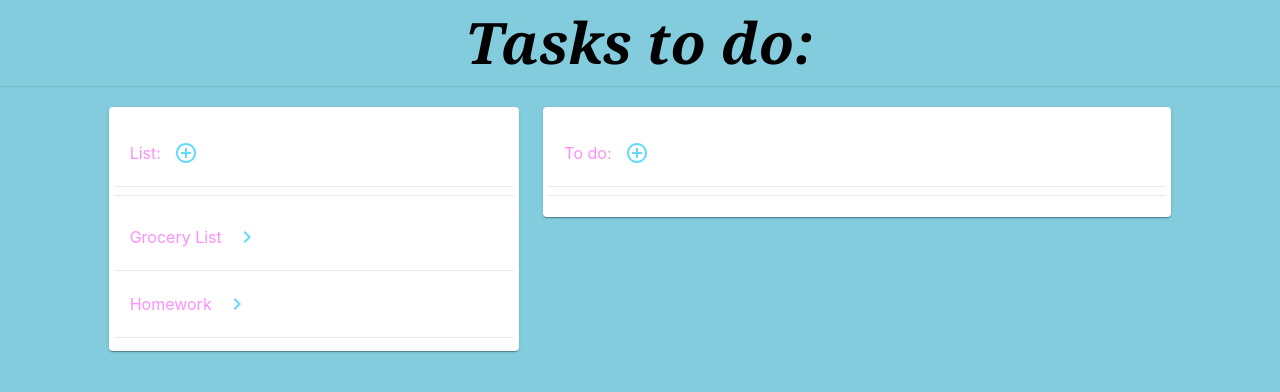
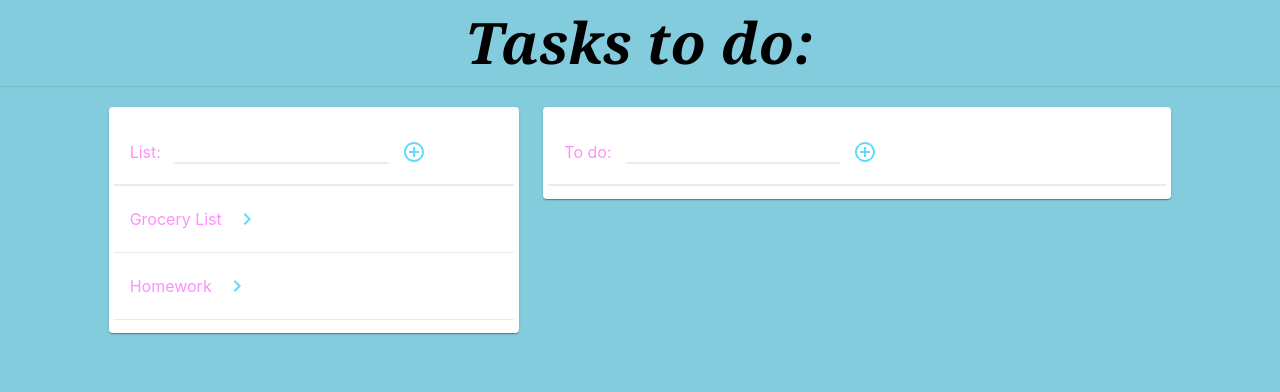
Before and after one commit to GaussNajera245/to-do-list, a React (Create React App) app: page / in a window 1280 px wide. Shown: the top 392 px of the page. Built offline with nearby package versions, Linux system fonts and the light colour scheme.

Commit message:
almost done, the state is missing

```diff
--- a/src/components/Box.jsx
+++ b/src/components/Box.jsx
@@ -1,51 +1,94 @@
 import React from 'react';
-import { makeStyles } from '@material-ui/core/styles';
-import {Grid,Divider,List, Hidden,Checkbox,ListItem,ListItemIcon} from '@material-ui/core';
+import { withStyles } from '@material-ui/core/styles';
+import { Grid, Paper, List, Hidden, } from '@material-ui/core';
 import todos from './Todos'
 import ListTile from './ListTile';
-import Card from './Card'
+import CardHeader from './CardHeader'
 
+const useStyles = () => ({
+    paper: {
+        padding: '5px',
+        textAlign: 'center',
+        color: "#FF8FFF",
+        maxHeight: "69vh",
+        overflow: 'auto'
+    },
+    margin: {
+        margin: 1,
+    },
+
+});
 class Box extends React.Component {
 
-    constructor(props){
+    constructor(props) {
         super(props);
         let tiles = todos.map(
-                i => <ListTile title={i.title} key={i.title} id={i.title}  getName={this.getItemsFromList} />
+            i => <ListTile title={i.title} key={i.title} id={i.title} getName={this.getItemsFromList} />
         );
         this.addingListTiles = this.addingListTiles.bind(this);
         this.addingChores = this.addingChores.bind(this);
+        this.updateToDoInput = this.updateToDoInput.bind(this);
+        this.updateListInput = this.updateListInput.bind(this);
         this.state = {
             tiles: tiles,
             items: [],
+            inputList: "",
+            inputDo: "",
         };
     }
 
-    addingListTiles(){
-        const newValue = <ListTile title="hddi1" key="{K}" />
+    addingListTiles() {
+        const val= this.state.inputList;
+        const newValue = <ListTile title={val} key={val} />
+        const condition = val !== "" ;
+
+        if( condition ) {
             this.setState({
-            tiles: [...this.state.tiles, newValue]
+                tiles: [...this.state.tiles, newValue],
+                inputList: "",
             });
+        };
     }
 
 
-    addingChores(){
-        const newVal = <ListTile title=" hddi1" key="{K}" />
+    addingChores() {
+        const newVal = this.state.inputDo;
+        const condition = newVal !== "" ;
+
+        if( condition ) {
             this.setState({
-            items: [...this.state.items, newVal]
+                items: [...this.state.items, newVal],
+                inputDo: " ",
             });
+        };
     };
 
     getItemsFromList = (itemName) => {
-        let query = todos.find( e => e.title === itemName);
+        let query = todos.find(e => e.title === itemName);
         this.setState({
-            items: query.items
+            items: query.items,
         });
 
         console.log(query)
     };
 
+    updateToDoInput(e){
+        const val = e.target.value;
+            this.setState({
+                inputDo: val
+            })
+    }
 
-    render(){
+    updateListInput(e){
+        const val = e.target.value;
+            this.setState({
+                inputList: val
+            })
+    }
+
+
+    render() {
+        const { classes } = this.props;
         let chores = (
             (this.state.items !== 0) &&
             this.state.items.map(
@@ -55,22 +98,26 @@ class Box extends React.Component {
 
         return (
             <div>
-                <Grid style={{minWidth: "400px"}}>
-                    <Grid  justify="center" container  spacing={3}>
-                        <Card  name="List:" size="4" handleClick={this.addingListTiles} >
-                            <Divider light />
+                <Grid style={{ minWidth: "400px" }}>
+                    <Grid justify="center" container spacing={3}>
+                        <Grid item={true} sm={4} xs={10}>
+                            <Paper className={classes.paper}  >
                                 <List>
-                                { this.state.tiles }
+                                    <CardHeader  title="List:" inputVal={this.state.inputList} click={this.addingListTiles} change={this.updateListInput}/>
+                                    {this.state.tiles}
                                 </List>
-                        </Card>
+                            </Paper>
+                        </Grid>
 
                     <Hidden xsDown>
-                            <Card size="6" name="To do:" handleClick={this.addingChores}>
-                            <Divider light />
+                        <Grid item={true} sm={6} xs={10}>
+                            <Paper className={classes.paper} >
                                 <List>
+                                    <CardHeader  title="To do:" inputVal={this.state.inputDo} click={this.addingChores} change={this.updateToDoInput}/>
                                     {chores}
                                 </List>
-                            </Card>
+                            </Paper>
+                        </Grid>
                     </Hidden>
                     </Grid>
                 </Grid>
@@ -79,4 +126,4 @@ class Box extends React.Component {
     }
 }
 
-export default Box;
+export default withStyles(useStyles)(Box);
--- /dev/null
+++ b/src/components/CardHeader.jsx
@@ -0,0 +1,39 @@
+import React from 'react';
+import AddCircleOutlineIcon from '@material-ui/icons/AddCircleOutline';
+import { makeStyles } from '@material-ui/core/styles';
+import { Divider, ListItem, IconButton } from '@material-ui/core';
+
+
+
+const useStyles = makeStyles({
+    input: {
+        backgroundColor: 'transparent',
+        // //padding: 0.7rem;
+        // width:'200px',
+        borderBottom: 'solid 2px #ebebeb',
+        marginLeft: '12px',
+        border: 'solid 3px transparent',
+        fontSize: '1rem',
+        color: 'hsla(260, 2%, 25%, 0.7)',
+    }
+});
+
+
+function CardHeader(props){
+
+    const classes = useStyles();
+    return(
+        <div id="cardheader">
+            <ListItem>
+                {props.title}
+                <input type='text' id={props.title} className={classes.input} onChange={props.change} value={props.inputVal}></input>
+                <IconButton aria-label="add" onClick={props.click} >
+                    <AddCircleOutlineIcon style={{ fill: "#61dafb" }} />
+                </IconButton>
+            </ListItem>
+            <Divider light /> <Divider light />
+        </div>
+    );
+}
+
+export default CardHeader
```
Lines whose indentation alone changed are shown as unchanged.
